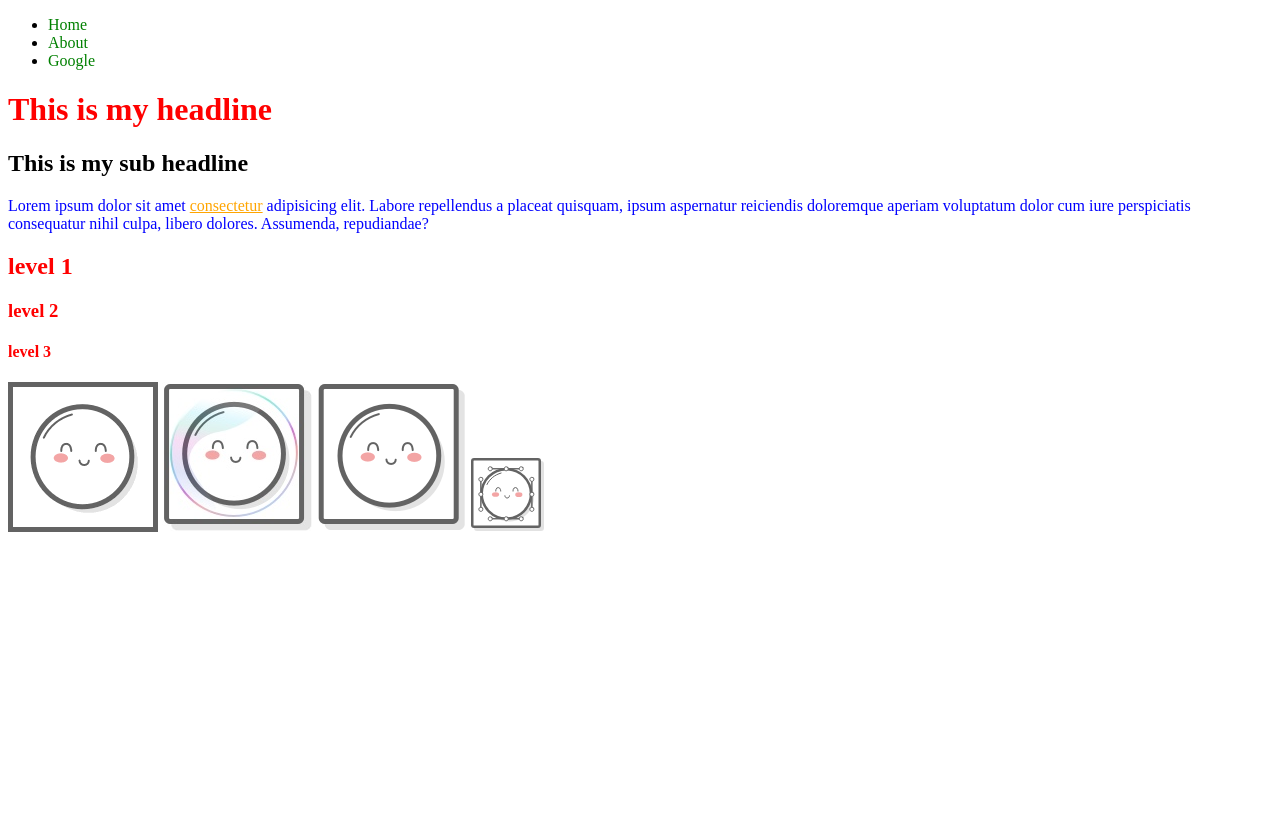
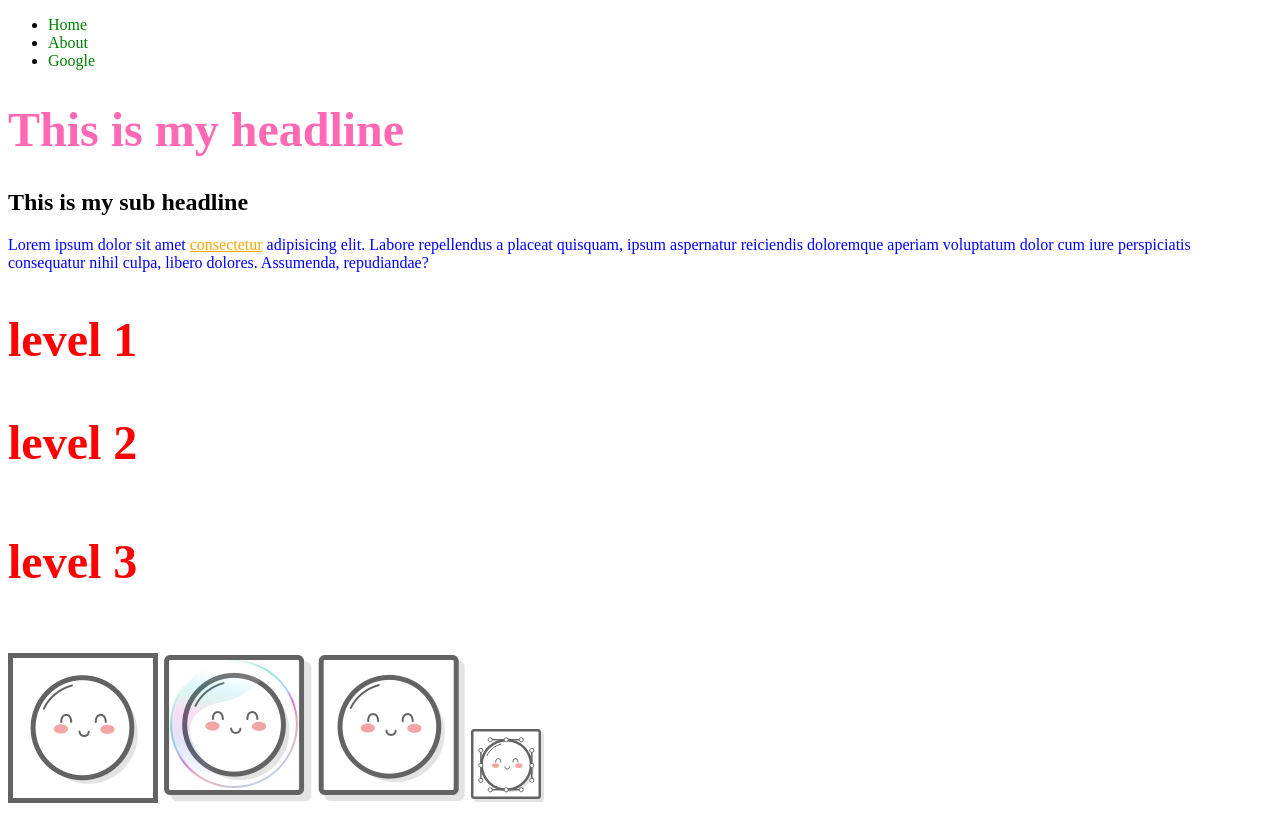
Before and after one commit to taroche/project1, a plain HTML site: page index.html in a window 1280 px wide. Drawn offline with Linux system fonts and the light colour scheme.

Commit message:
more class work

```diff
--- a/css/main.css
+++ b/css/main.css
@@ -1,5 +1,9 @@
 h1 {
     color: red;
+    font-size: 3em;
+}
+.intro {
+    color: hotpink
 }
 P {
     color: blue;
--- a/index.html
+++ b/index.html
@@ -16,7 +16,7 @@
                     </ul>
                 </nav>
             </header>
-   <h1>This is my headline</h1>
+   <h1 class="intro">This is my headline</h1>
    <h2>This is my sub headline</h2>
    <p>Lorem ipsum dolor sit amet <a href="#">consectetur</a> adipisicing elit. Labore repellendus a placeat quisquam, ipsum aspernatur reiciendis doloremque aperiam voluptatum dolor cum iure perspiciatis consequatur nihil culpa, libero dolores. Assumenda, repudiandae?</p>
    <section>
```
